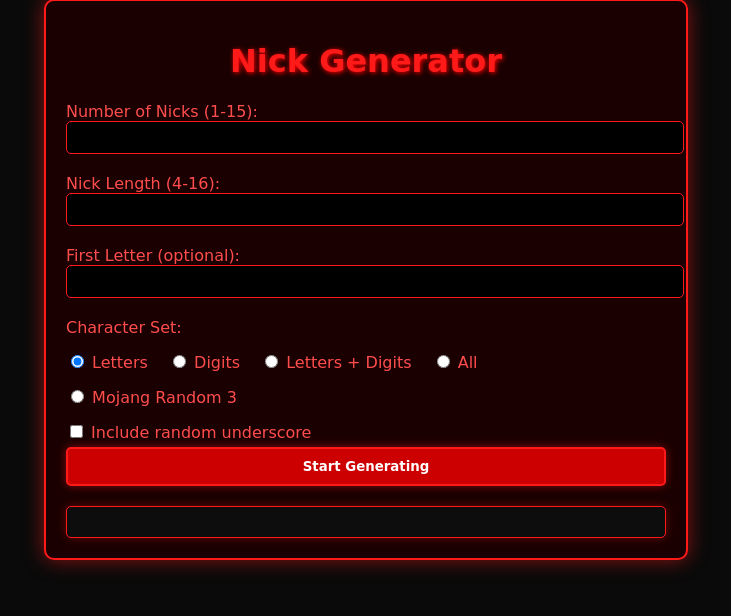
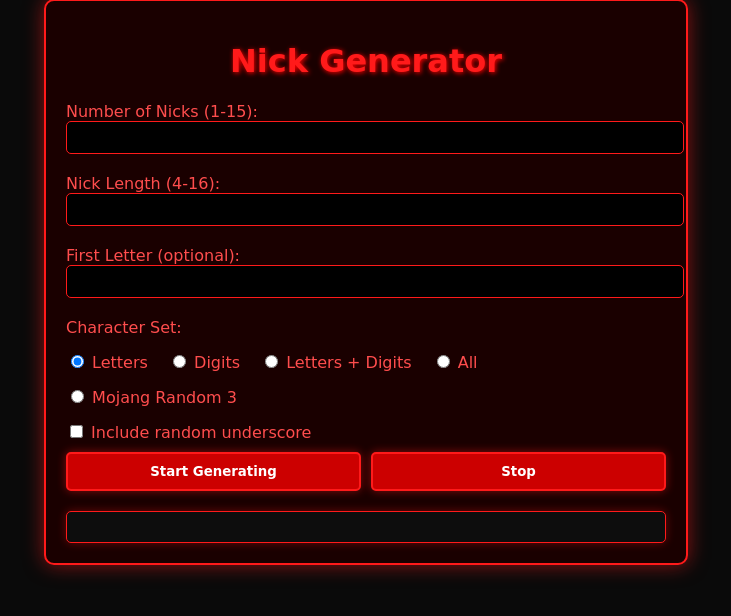
Before and after one commit to pxzy7/nick-gen, a Flask app: page / in a window 1280 px wide. Shown: the part 21-637 px from the top of the page, without its empty margins (274-1005 px from the left). Run offline with Flask 3, Linux system fonts and the light colour scheme.

Commit message:
Update index.html

```diff
--- a/templates/index.html
+++ b/templates/index.html
@@ -4,14 +4,30 @@
   <meta charset="UTF-8">
   <title>Minecraft Nick Generator</title>
   <link rel="stylesheet" href="/static/style.css">
+  <style>
+    .controls {
+      display: flex;
+      gap: 10px;
+      margin-top: 10px;
+    }
+    .controls button {
+      flex: 1;
+    }
+  </style>
 </head>
 <body>
   <div class="container">
     <h1>Nick Generator</h1>
     <form id="nick-form">
-      <label>Number of Nicks (1-15): <input type="number" name="amount" min="1" max="15" required></label>
-      <label>Nick Length (4-16): <input type="number" name="length" min="4" max="16" required></label>
-      <label>First Letter (optional): <input type="text" name="first_letter" maxlength="1"></label>
+      <label>Number of Nicks (1-15):
+        <input type="number" name="amount" min="1" max="15" required>
+      </label>
+      <label>Nick Length (4-16):
+        <input type="number" name="length" min="4" max="16" required>
+      </label>
+      <label>First Letter (optional):
+        <input type="text" name="first_letter" maxlength="1">
+      </label>
 
       <label>Character Set:</label>
       <div class="radio-group">
@@ -23,7 +39,10 @@
       </div>
 
       <label><input type="checkbox" name="underscore"> Include random underscore</label>
-      <button type="submit">Start Generating</button>
+      <div class="controls">
+        <button type="submit">Start Generating</button>
+        <button type="button" id="stop-btn">Stop</button>
+      </div>
     </form>
 
     <div id="log" class="log-output"></div>
@@ -31,6 +50,7 @@
 <script>
   const form = document.getElementById('nick-form');
   const log = document.getElementById('log');
+  const stopBtn = document.getElementById('stop-btn');
   let intervalId = null;
 
   form.onsubmit = async (e) => {
@@ -62,6 +82,14 @@
       log.scrollTop = log.scrollHeight;
     }, 1000);
   };
+
+  stopBtn.onclick = () => {
+    if (intervalId) {
+      clearInterval(intervalId);
+      intervalId = null;
+      log.innerHTML += "\nStopped by user.";
+    }
+  };
 </script>
 </body>
 </html>
```
